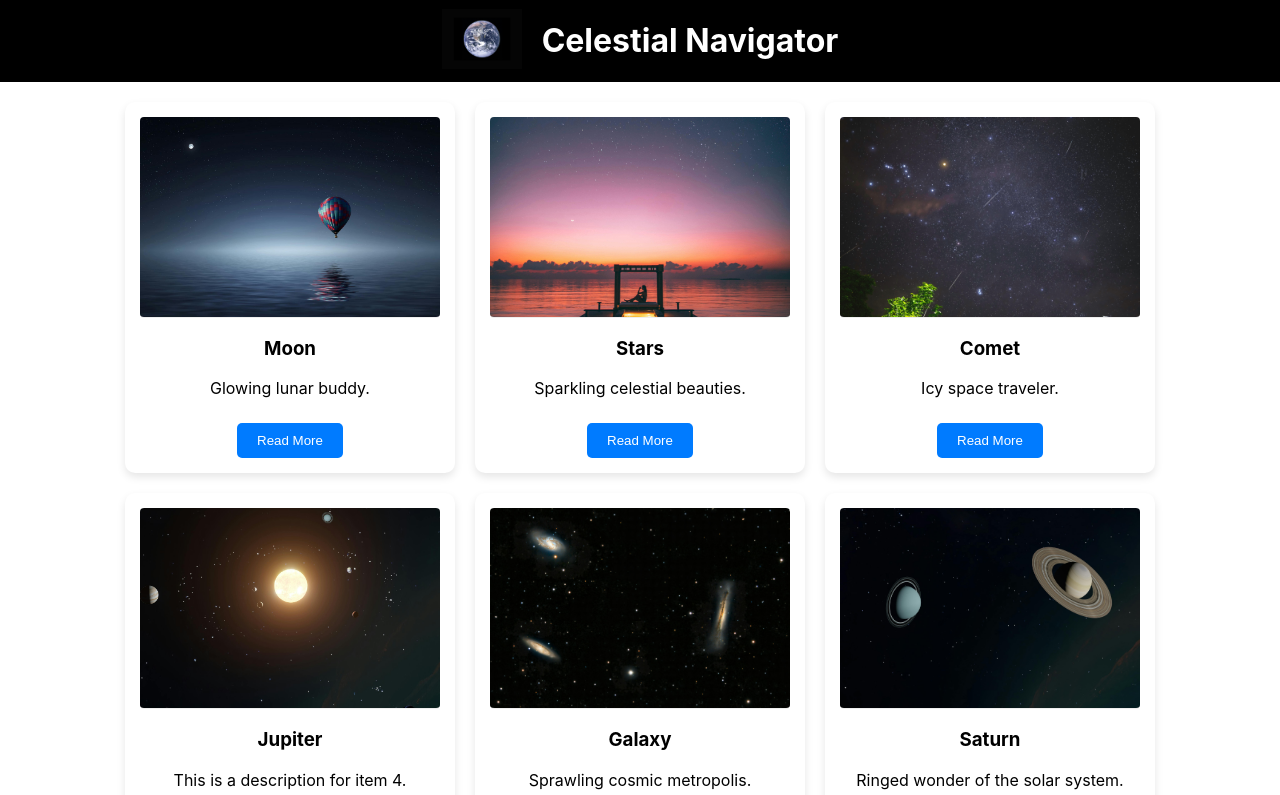
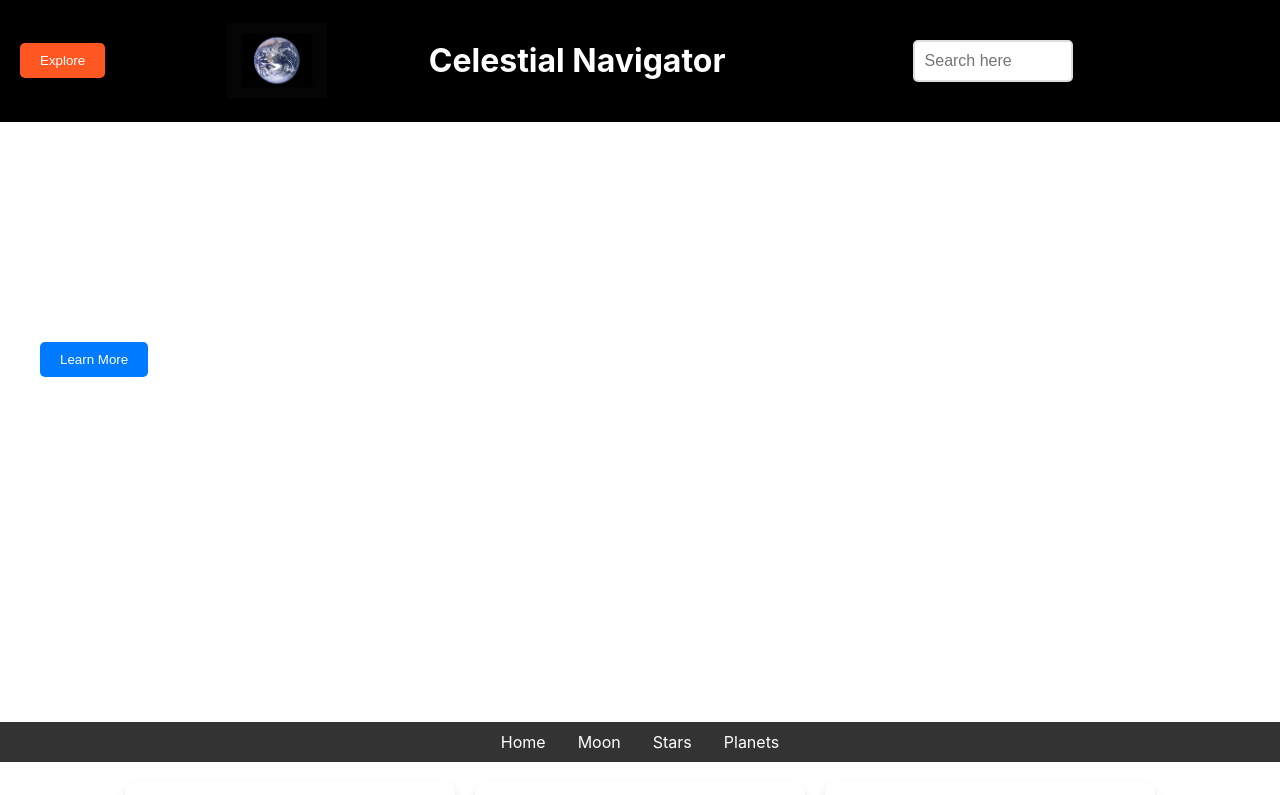
Before and after one commit to mary-garachu/celestial_navigator, a React (Create React App) app: page / in a window 1280 px wide. Shown: the top 795 px of the page. Built offline with nearby package versions, Linux system fonts and the light colour scheme; no server answers.

Commit message:
Added hero section

```diff
--- a/src/App.js
+++ b/src/App.js
@@ -1,11 +1,13 @@
-import Home from './Pages/Home'
+import Home from './Pages/Home';
 import './App.css';
-import Header from './components/Header'
+import Header from './components/Header';
+import Hero from './components/Hero';
 
 function App() {
   return (
     <div className="App">
       <Header/>
+      <Hero/>
       <Home/>
     </div>
   );
--- a/src/components/Header/index.css
+++ b/src/components/Header/index.css
@@ -1,33 +1,54 @@
-/* Header.css */
+
 .header {
   display: flex;
-    justify-content: center;
+  justify-content: space-between;
   align-items: center;
-    background-color: black;
-    color: white;
+  padding: 20px;
+  background-color: #000000;
+  color: #fff;
+}
+
+.explore {
+  margin-right: 20px;
+}
+
+.explore-btn {
+  padding: 10px 20px;
+  background-color: #ff5722;
+  color: #fff;
+  border: none;
+  border-radius: 5px;
+  cursor: pointer;
+}
+
+.logo {
+  flex: 1; /* Takes up remaining space */
+  display: flex;
+  justify-content: center; /* Centers the content horizontally */
 }
 
 .logo img {
-    width: 80px;
-    height: 60px;
-    background-image: none;
-
-  }
-
-  .header h1 {
-    margin-left: 20px;
-  }
-
-  @media screen and (max-width: 768px) {
-    .header {
-      flex-direction: column;
-      align-items: center;
+  width: 100px;
+  height: auto;
 }
 
 h1 {
-      margin-top: 10px;
   margin-left: 0;
-      font-size: 20px;
-      text-align: center;
 }
+
+h1 a{
+  text-decoration: none;
+  color: #fff;
 }
+.input-box {
+  flex-grow: 1;
+  margin-right: auto;
+}
+
+.search-input {
+  width: 30%;
+  padding: 10px;
+  font-size: 16px;
+  border: 2px solid #ddd;
+  border-radius: 5px;
+}
--- a/src/components/Header/index.js
+++ b/src/components/Header/index.js
@@ -1,18 +1,43 @@
-import React from 'react';
+import React, { useState } from 'react';
 import { toAbsoluteUrl } from '../../_helpers/utils';
 import './index.css';
 
-
 const Header = () => {
   const WorldLogo = toAbsoluteUrl('/Assets/logos/WorldLogo.jpg');
+  const [searchQuery, setSearchQuery] = useState(''); // State to hold the search query
+
+  // Function to handle the search query change
+  const handleSearchChange = (e) => {
+    setSearchQuery(e.target.value); // Update the search query state
+  };
+
+  const [isModalOpen, setIsModalOpen] = useState(false);
+  const toggleModal = () => {
+    setIsModalOpen(!isModalOpen);
+  };
+
   return (
-    <header className='header'>
+    <header className='header group'>
+      <div className='explore'>
+        <button onClick={toggleModal} className="explore-btn">Explore</button>
+      </div>
       <div className="logo">
         <img src={WorldLogo} alt="World Logo" />
       </div>
-      <h1>Celestial Navigator</h1>
+      <h1>
+        <a href='index.js'>Celestial Navigator</a>
+      </h1>
+      <div className="input-box">
+        <input
+          type="search"
+          name="search-form"
+          id="search-form"
+          className="search-input"
+          onChange={handleSearchChange}
+          placeholder="Search here"
+        />
+      </div>
     </header>
   );
 };
-
 export default Header;
--- a/src/components/Hero/index.css
+++ b/src/components/Hero/index.css
@@ -0,0 +1,106 @@
+.hero {
+    width: 100%;
+    height: 50vw; /* Height is 50% of the width */
+    background-size: cover;
+    background-position: center;
+    position: relative;
+  }
+
+  .day-picture {
+    width: 100%;
+    height: 100%;
+  }
+
+  .day-picture img {
+    width: 100%;
+    height: 100%;
+    object-fit: cover;
+  }
+
+  .astronomy-text {
+    position: absolute;
+    top: 20px;
+    left: 20px;
+    color: white;
+  }
+
+  .big-text {
+    font-size: 60px;
+    font-weight: bold;
+    line-height: 0.8in;
+    margin-bottom: 30px;
+  }
+
+  .learn-more-btn {
+    padding: 10px 20px;
+    background-color: #007bff;
+    color: #fff;
+    text-decoration: none;
+    border-radius: 5px;
+    border: none;
+    cursor: pointer;
+    position: absolute;
+    top: 200px; /* Adjust as needed */
+    left: 20px;
+  }
+
+  .learn-more-btn:hover {
+    background-color: #0056b3;
+  }
+
+  .modal {
+    display: block;
+    position: fixed;
+    z-index: 1;
+    left: 0;
+    top: 0;
+    width: 100%;
+    height: 100%;
+    overflow: auto;
+    background-color: rgb(0,0,0);
+    background-color: rgba(0,0,0,0.4);
+  }
+
+  .modal-content {
+    background-color: #fefefe;
+    margin: 15% auto;
+    padding: 20px;
+    border: 1px solid #888;
+    width: 80%;
+  }
+
+  .close {
+    color: #aaa;
+    float: right;
+    font-size: 28px;
+    font-weight: bold;
+  }
+
+  .close:hover,
+  .close:focus {
+    color: black;
+    text-decoration: none;
+    cursor: pointer;
+  }
+
+  .nav-bar {
+    position: absolute;
+    bottom: 0;
+    left: 0;
+    width: 100%;
+    background-color: #333;
+    color: white;
+    text-align: center;
+    padding: 10px 0;
+  }
+
+  .nav-bar a {
+    color: white;
+    padding: 8px 16px;
+    text-decoration: none;
+  }
+
+  .nav-bar a:hover {
+    background-color: #ddd;
+    color: black;
+  }
--- a/src/components/Hero/index.js
+++ b/src/components/Hero/index.js
@@ -0,0 +1,62 @@
+import React, { useState, useEffect } from 'react';
+import './index.css';
+
+const Hero = () => {
+  const [imageUrl, setImageUrl] = useState('');
+  const [imageDescription, setImageDescription] = useState('');
+  const [showDescription, setShowDescription] = useState(false);
+
+  useEffect(() => {
+    const apiUrl = 'https://api.nasa.gov/planetary/apod';
+    const apiKey = 'dEwYN7I7GTGRsWY8Zlc1Zrff5Uploy8oz2kMnPfi';
+
+    fetch(`${apiUrl}?api_key=${apiKey}`)
+      .then(response => {
+        if (!response.ok) {
+          throw new Error('Network response was not ok');
+        }
+        return response.json();
+      })
+      .then(data => {
+        setImageUrl(data.url);
+        setImageDescription(data.explanation);
+      })
+      .catch(error => {
+        console.error('There was a problem with the fetch operation:', error);
+      });
+  }, []);
+
+  const toggleDescription = () => {
+    setShowDescription(!showDescription);
+  };
+
+  return (
+    <section className="hero" style={{ backgroundImage: `url(${imageUrl})` }}>
+      <div className="day-picture">
+        {imageUrl && <img src={imageUrl} alt="NASA Picture of the Day" />}
+      </div>
+      <div className="astronomy-text" onClick={toggleDescription}>
+        <h1 className="big-text">Astronomy image<br/>of the day</h1>
+        <button className="learn-more-btn" onClick={toggleDescription}>
+          Learn More
+        </button>
+      </div>
+      {showDescription && (
+        <div className="modal">
+          <div className="modal-content">
+            <span className="close" onClick={toggleDescription}>&times;</span>
+            <p>{imageDescription}</p>
+          </div>
+        </div>
+      )}
+      <nav className="nav-bar">
+        <a href="#">Home</a>
+        <a href="#">Moon</a>
+        <a href="#">Stars</a>
+        <a href="#">Planets</a>
+      </nav>
+    </section>
+  );
+};
+
+export default Hero;
```
Lines whose indentation alone changed are shown as unchanged.
